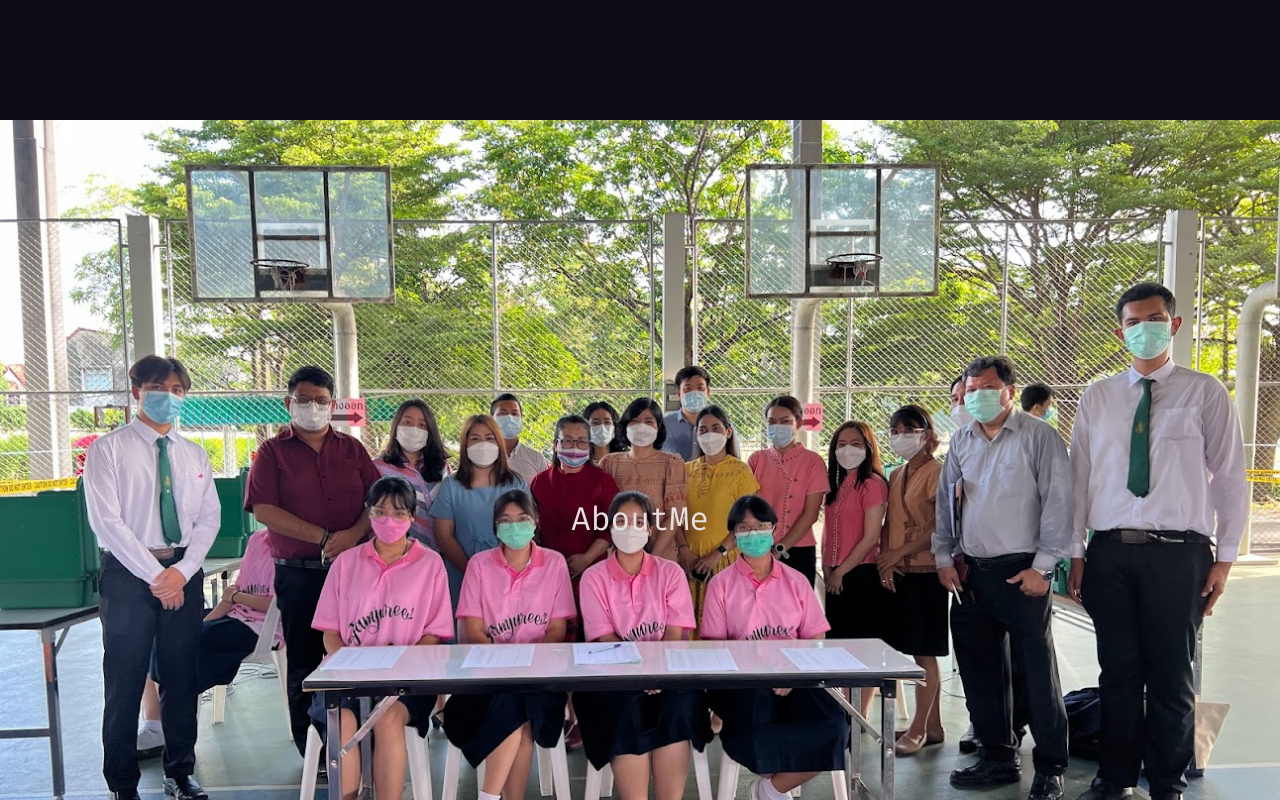
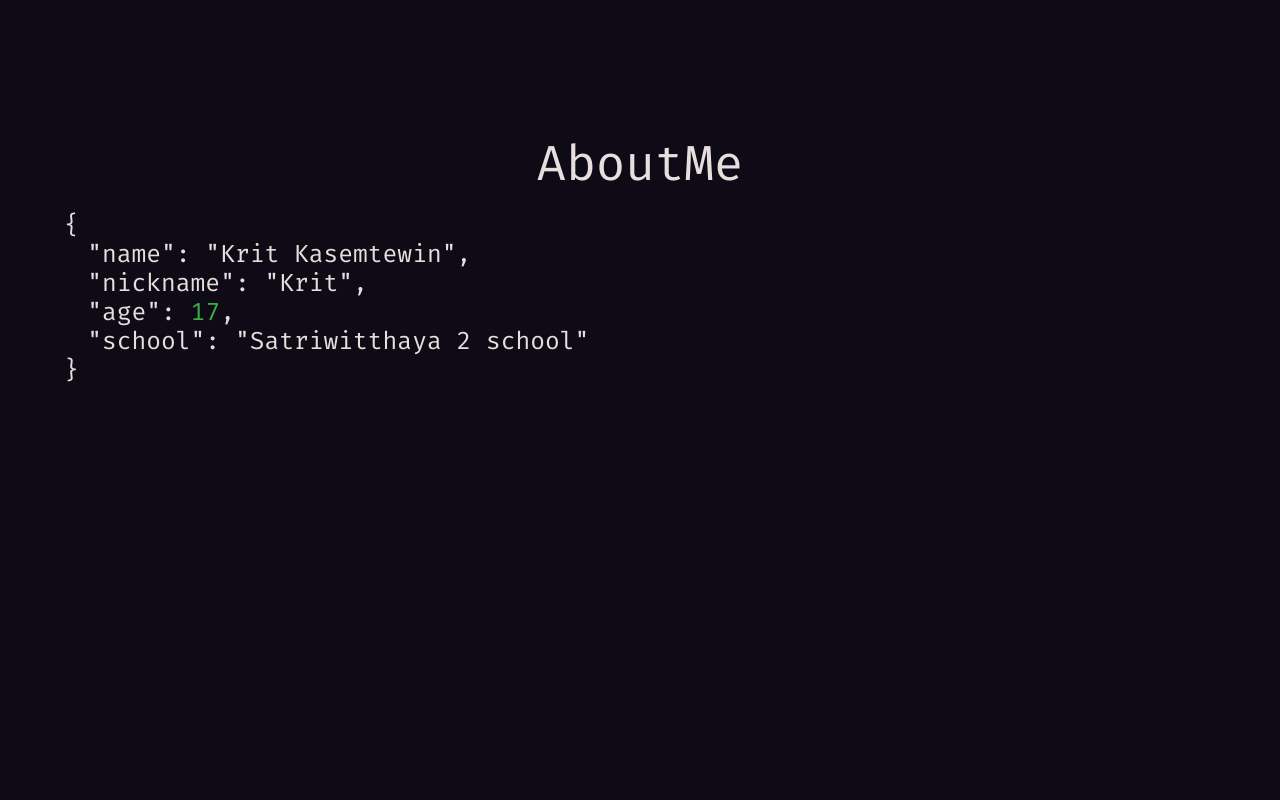
Before and after one commit to Fakepng/personalsite, a React (Create React App) app: page / in a window 1280 px wide. Shown: the part 680-1480 px from the top of the page. Built offline with nearby package versions, Linux system fonts and the light colour scheme; no server answers; the HTML template or start-up script is replaced by a standard one.

Commit message:
Style: about as json object

```diff
--- a/src/pages/AboutMe/AboutMe.css
+++ b/src/pages/AboutMe/AboutMe.css
@@ -1,12 +1,21 @@
 .AboutMe {
     height: 100vh;
-    display: flex;
-    justify-content: center;
-    align-items: center;
     color: var(--color-white);
-    background-image: url(../../images/jpg/test.jpg);
-    background-attachment: fixed;
-    background-position: center;
-    background-repeat: no-repeat;
-    background-size: cover;
+    background-color: var(--color-background);
 }
+
+.AboutMe > h1 {
+    text-align: center;
+    padding-top: 1rem;
+    font-size: 3rem;
+}
+
+.AboutMe > div {
+    font-size: 1.5rem;
+    margin-top: 1rem;
+    margin-left: 4rem;
+}
+
+.AboutMe > div > p > span {
+    color: var(--color-secondary);
+}
--- a/src/pages/AboutMe/index.jsx
+++ b/src/pages/AboutMe/index.jsx
@@ -1,9 +1,25 @@
 import "./AboutMe.css";
 
 const AboutMe = () => {
+	const MY_BIRTHDAY = 1089872520000;
+	const MS_TO_YEAR = 31536000000;
+	const now = new Date().getTime();
+	console.log(now);
+	const age = Math.floor((now - MY_BIRTHDAY) / MS_TO_YEAR);
+
 	return (
 		<div id='aboutme' className='AboutMe'>
 			<h1>AboutMe</h1>
+			<div>
+				<p>{"{"}</p>
+				<p>&emsp;"name": "Krit Kasemtewin",</p>
+				<p>&emsp;"nickname": "Krit",</p>
+				<p>
+					&emsp;"age": <span>{age}</span>,
+				</p>
+				<p>&emsp;"school": "Satriwitthaya 2 school"</p>
+				<p>{"}"}</p>
+			</div>
 		</div>
 	);
 };
```
